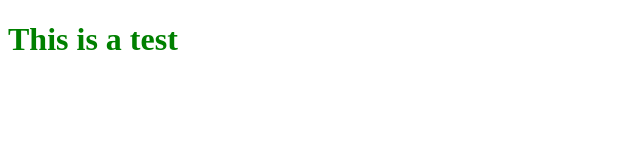
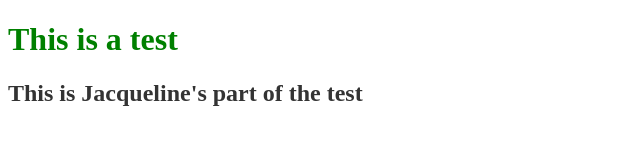
Before and after one commit to jnolan97/github_session, a plain HTML site: page index.html in a window 1280 px wide. Shown: the whole page, without its empty margins (0-640 px from the left). Drawn offline with Linux system fonts and the light colour scheme.

Commit message:
This is jacqueline's test add

```diff
--- a/css/main.css
+++ b/css/main.css
@@ -1,3 +1,7 @@
 h1 {
     color: green;
 }
+
+h2 {
+color:#333;
+}
--- a/index.html
+++ b/index.html
@@ -9,5 +9,6 @@
 </head>
 <body>
     <h1>This is a test</h1>
+    <h2>This is Jacqueline's part of the test</h2>
 </body>
 </html>
```
